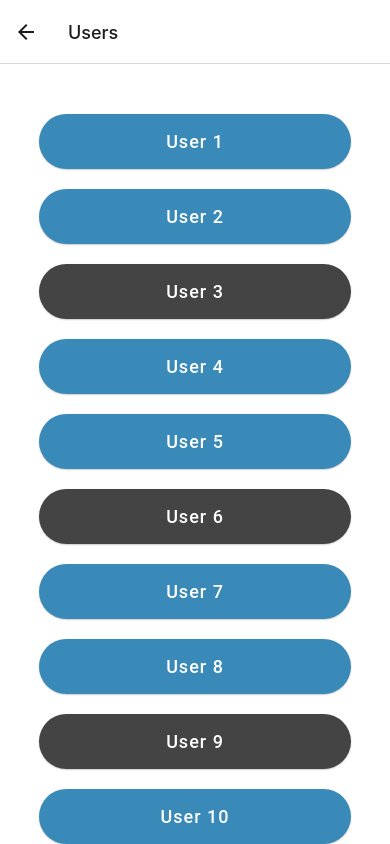
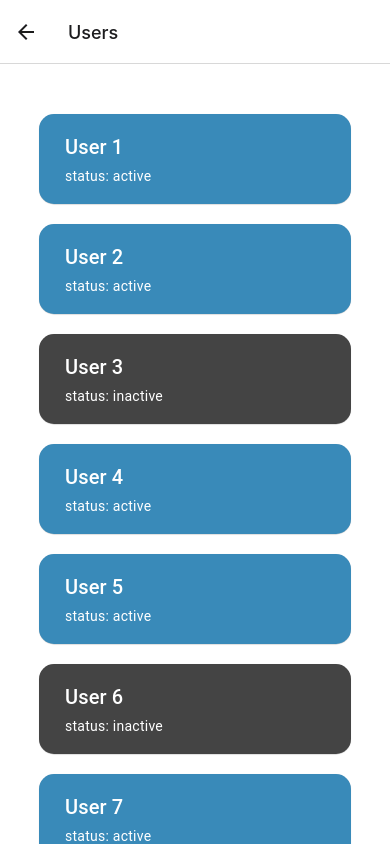
Before and after one commit to shubhamjindal30/crm-app, a React Native app: screen /UserListScreen in a window 390 px wide. Built offline with nearby package versions, Linux system fonts and the light colour scheme; what expo-linking would draw is missing.

Commit message:
feat: update user list design

```diff
--- a/src/screens/UserListScreen.tsx
+++ b/src/screens/UserListScreen.tsx
@@ -1,7 +1,8 @@
-import { StyleSheet } from 'react-native';
+import { StyleSheet, TouchableHighlight } from 'react-native';
+import { Card, Title, Paragraph } from 'react-native-paper';
 
 import { Theme } from '../constants';
-import { ScrollView, Button } from '../components';
+import { ScrollView } from '../components';
 import { RootStackScreenProps } from '../types';
 
 const USER_LIST = Array.from({ length: 20 }, (_, i) => {
@@ -18,15 +19,26 @@ const UserListScreen = ({}: RootStackScreenProps<'UserListScreen'>) => {
   return (
     <ScrollView contentContainerStyle={styles.container}>
       {USER_LIST.map((user, index) => (
-        <Button
-          style={styles.userBtn}
+        <TouchableHighlight
           key={`${user.id}-${index}`}
-          mode="contained"
-          color={user.isActive ? Theme.colors.secondary : Theme.colors.darkGrey}
+          underlayColor={Theme.colors.white}
+          style={styles.touchable}
           onPress={() => {}}
         >
-          {user.firstName} {user.lastName}
-        </Button>
+          <Card
+            style={[
+              styles.userCard,
+              {
+                backgroundColor: user.isActive ? Theme.colors.secondary : Theme.colors.darkGrey
+              }
+            ]}
+          >
+            <Card.Content>
+              <Title style={styles.text}>{`${user.firstName} ${user.lastName}`}</Title>
+              <Paragraph style={styles.text}>status: {user.isActive ? 'active' : 'inactive'}</Paragraph>
+            </Card.Content>
+          </Card>
+        </TouchableHighlight>
       ))}
     </ScrollView>
   );
@@ -40,8 +52,18 @@ const styles = StyleSheet.create({
     paddingBottom: 60,
     paddingTop: 30
   },
-  userBtn: {
+  touchable: {
     width: '80%',
-    marginTop: 20
+    marginTop: 20,
+    borderRadius: 15
+  },
+  userCard: {
+    width: '100%',
+    justifyContent: 'center',
+    paddingLeft: 10,
+    borderRadius: 15
+  },
+  text: {
+    color: Theme.colors.white
   }
 });
```
